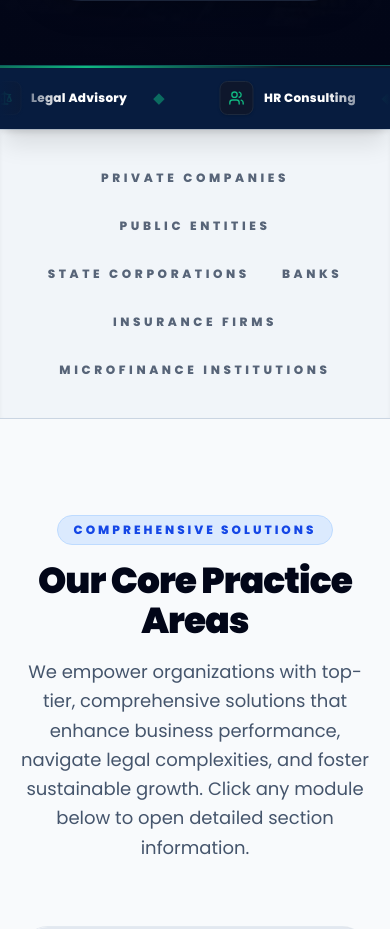
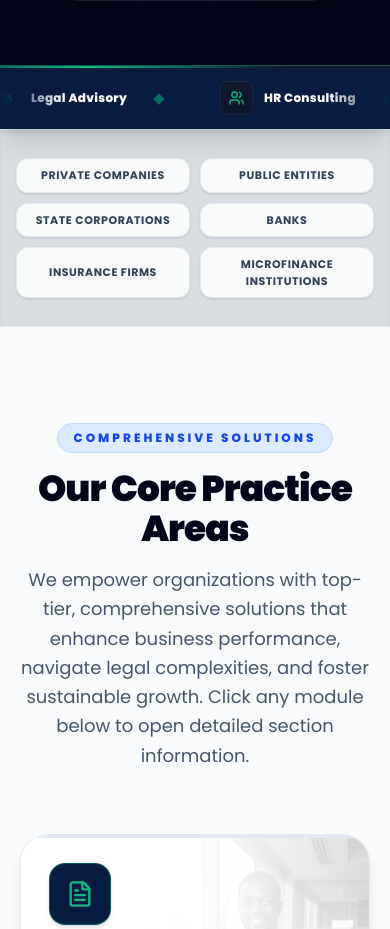
Before and after one commit to AZZIMDEVOPS/ApexEdge, a Next.js app: page / in a window 390 px wide. Shown: the part 980-1909 px from the top of the page. Built offline with nearby package versions, Linux system fonts and the light colour scheme.

Commit message:
Format Client Logos ribbon into single line on desktop and uniform 2 lines on mobile view

```diff
--- a/src/app/page.tsx
+++ b/src/app/page.tsx
@@ -137,19 +137,39 @@ export default function Home() {
       {/* Corporate Services Ticker - Bloomberg / CNBC Style Lower Third Ribbon */}
       <CorporateServicesTicker />
 
-      {/* 2. Client Logos Ticker */}
+      {/* 2. Client Logos Ribbon — Single Line on Desktop, Uniform 2 Lines on Mobile */}
       <SectionFade>
-        <div className="border-y border-slate-300 bg-slate-100 py-10 shadow-inner">
-          <div className="mx-auto flex max-w-7xl flex-wrap items-center justify-center gap-8 sm:gap-12 px-5 text-xs sm:text-sm font-extrabold uppercase tracking-[0.3em] text-slate-700 sm:px-8 lg:px-10">
-            {clientLogos.map((logo) => (
-              <motion.span
-                key={logo}
-                whileHover={{ color: "#2563EB", scale: 1.05 }}
-                className="opacity-80 hover:opacity-100 cursor-default transition-all"
-              >
-                {logo}
-              </motion.span>
-            ))}
+        <div className="border-y border-slate-200 bg-slate-100/90 py-7 shadow-inner">
+          <div className="mx-auto max-w-7xl px-4 sm:px-6 lg:px-10">
+            {/* Desktop View: Strictly 1 Single Horizontal Line */}
+            <div className="hidden lg:flex items-center justify-between gap-4 whitespace-nowrap text-xs font-extrabold uppercase tracking-[0.25em] text-slate-700">
+              {clientLogos.map((logo, index) => (
+                <div key={logo} className="flex items-center gap-4">
+                  <motion.span
+                    whileHover={{ color: "#10B981", scale: 1.05 }}
+                    className="opacity-85 hover:opacity-100 cursor-default transition-all"
+                  >
+                    {logo}
+                  </motion.span>
+                  {index < clientLogos.length - 1 && (
+                    <span className="text-[#10B981] font-bold text-xs select-none">◆</span>
+                  )}
+                </div>
+              ))}
+            </div>
+
+            {/* Phone & Tablet View: Uniform 2 Lines (3 items per line) */}
+            <div className="grid grid-cols-2 sm:grid-cols-3 gap-2.5 text-center lg:hidden text-[11px] sm:text-xs font-extrabold uppercase tracking-wider text-slate-700">
+              {clientLogos.map((logo) => (
+                <motion.div
+                  key={logo}
+                  whileHover={{ color: "#10B981" }}
+                  className="px-3 py-2 rounded-xl bg-white/80 border border-slate-200/90 shadow-sm flex items-center justify-center text-center font-bold"
+                >
+                  <span>{logo}</span>
+                </motion.div>
+              ))}
+            </div>
           </div>
         </div>
       </SectionFade>
```
